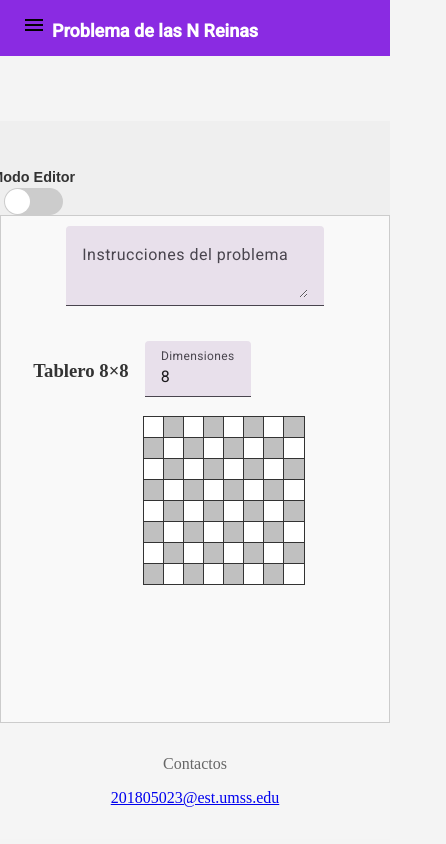
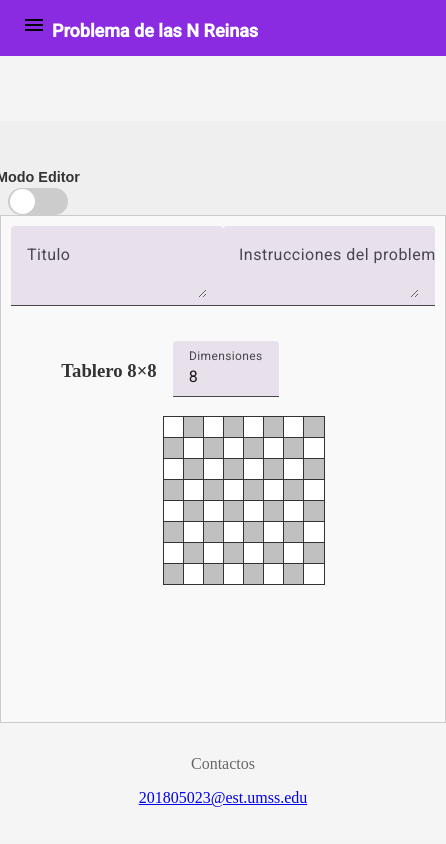
Before and after one commit to Frosmin/Proyecto_progra_web, an Angular app in the folder frontend/angular/: page /crear in a window 390 px wide. Shown: the whole page, 446 px wide, since content can reach past the window. Built offline with nearby package versions, Linux system fonts and the light colour scheme.

Commit message:
fix: agregar campo de entrada para el título en el formulario

```diff
--- a/frontend/angular/src/app/form/form.component.css
+++ /dev/null
@@ -1,39 +0,0 @@
-.form-container {
-    /* position: relative; */
-    display: flex;
-    height: 100%;
-    justify-content: center;
-    align-items: center;
-}
-
-.btn-xd{
-    display: flex;
-    justify-content: center;
-    align-items: center;
-    flex-direction: column;
-}
-
-.template-editor {
-    height: 100%;
-    flex: 3; /* Take up more space */
-    border: 1px solid #ccc; /* Add a border for visual separation */
-    padding: 10px;
-    /* overflow-y: auto; Allow scrolling if content overflows */
-    background-color: #f9f9f9; /* Light background for better contrast */
-}
-.area{
-    width: 100%;
-    display: flex;
-    justify-content: center;
-    align-items: center;
-    /* background-color: red; */
-}
-.description{
-    width: 70%;
-}
-
-@media (max-width: 900px){
-    .form-container{
-        flex-direction: column;
-    }
-}
--- a/frontend/angular/src/app/form/form.component.html
+++ b/frontend/angular/src/app/form/form.component.html
@@ -17,6 +17,11 @@
   <div class="template-editor">
     <div class="area">
         <mat-form-field class="description">
+          <mat-label>Titulo</mat-label>
+          <textarea matInput value="" rows="2" ></textarea>
+        </mat-form-field>
+
+        <mat-form-field class="description">
           <mat-label>Instrucciones del problema</mat-label>
           <textarea matInput value="" rows="2" ></textarea>
         </mat-form-field>
```
